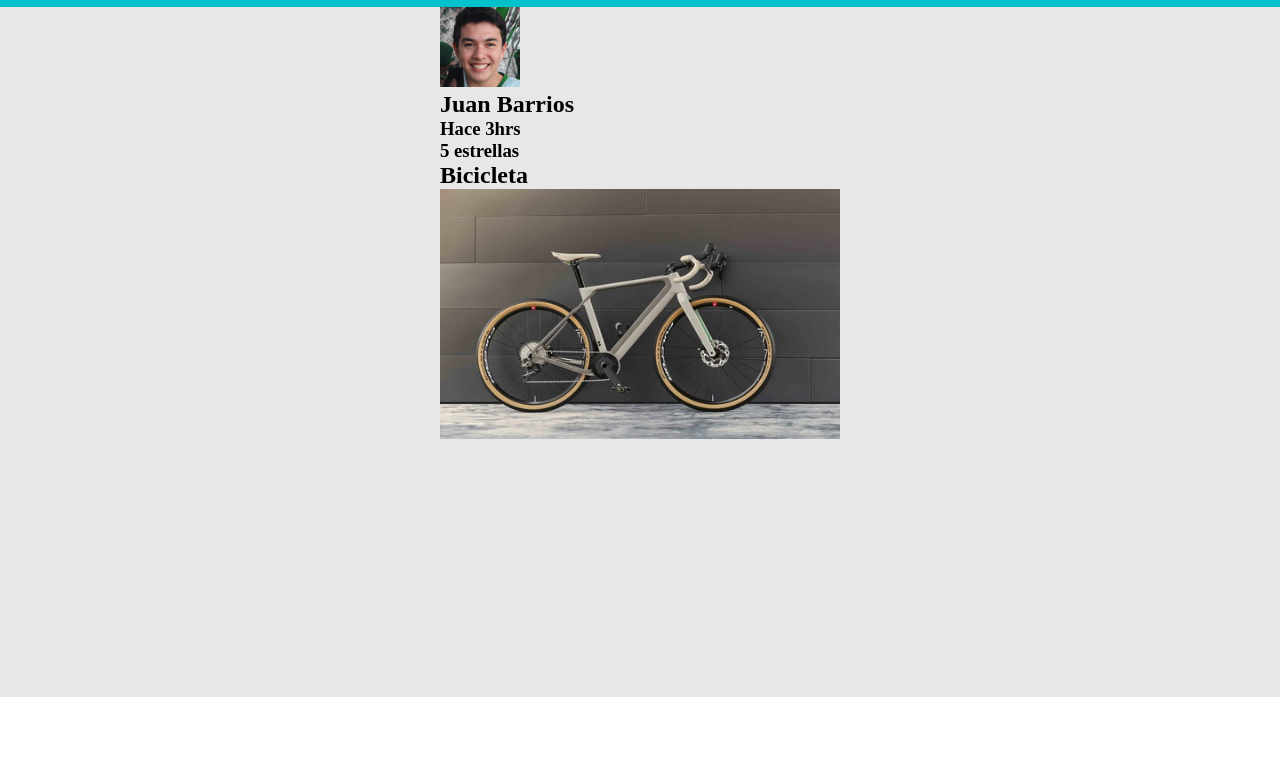
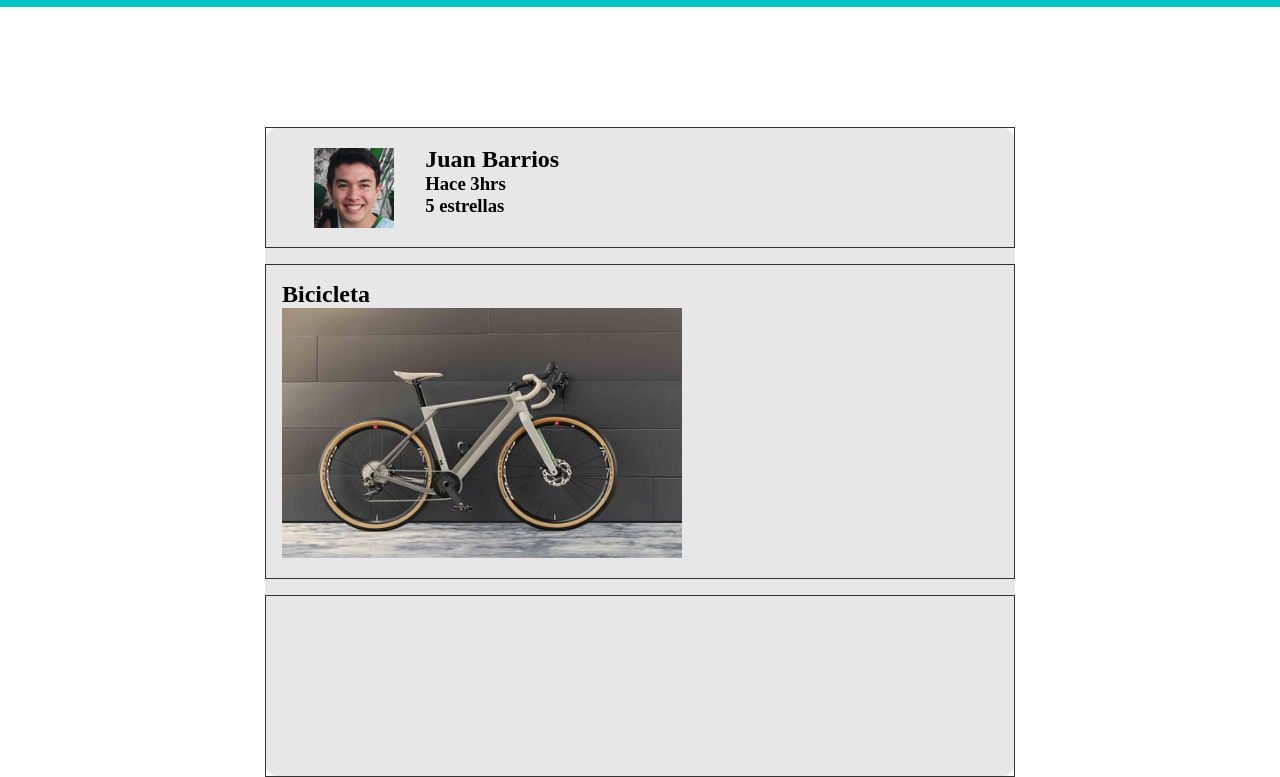
Before and after one commit to aleg001/Merca2-GT, a plain HTML site: page VerProducto/index.html in a window 1280 px wide. Shown: the part 103-880 px from the top of the page. Before the commit the page ends 800 px from the top, so only its background shows below. Drawn offline with Linux system fonts and the light colour scheme.

Commit message:
Corrección de implementación grid y flexbox

```diff
--- a/VerProducto/style.css
+++ b/VerProducto/style.css
@@ -7,7 +7,7 @@
     min-height: 100vh;
     height: 100%;
     width: 100%;
-    background-color: #E7E7E7;
+    background-color: #ffffff;
   }
 
 header {
@@ -38,48 +38,58 @@ section {
     height: 100%;
 }
 
-.container {
+.wrapper {
     display: flex;
     justify-content: center;
-    width: 800px;
-    height: 700px;
+    flex-basis: 1em;
+    /* width: 800px; */
+    height: minmax(700px, auto);
     margin-top: 120px;
     border-radius: 15px;
-    background: rgba(128, 128, 128, 0.541);
+    background: #E7E7E7;
 }
 
-.body-grid {
-    width: 700px;
-    height: 400px;
-    margin-top: 25px;
+.main-grid {
     display: grid;
-    grid-template-columns: 200px 1fr;
-    grid-template-rows: 250px 1fr;
-    grid-template-areas: "vendedor-info" "producto";
+    width: 750px;
+    height: 650px;
+    grid-template-rows: 2fr 4fr 3fr;
+    grid-template-areas: "info-seller" "info-product" "footer";
+    grid-gap: 1em;
 }
 
-.vendedor-info {
-    height:110px;
-    width: 650px;
+.main-grid > div {
+    /* background: #E7E7E7;
+    border:1px solid #333; */
+    padding:1em;
+    border:1px solid #333
 }
 
-.producto {
-    height:350px;
-    width: 650px;
+.seller-info {
+    padding:1em;
+    display: grid;
+    grid-area: info-seller;
+    align-items: center;
+    grid-template-columns: 1fr 4fr;
 }
 
-#foto-perfil {
-    margin-top: 50px;
-}
-
-#foto-producto {
-    display: flex;
+.seller-info > .profile-pic {
+    grid-row: 1/3;
+    display:flex;
     justify-content: center;
 }
 
+.seller-info > .seller-data {
+    display:flex;
+    justify-content: center;
+    flex-direction: column;
+}
+/* .seller-info > div{
+    border:1px solid #333;
+} */
 
 /*
-COLORES
+PALETA DE COLORES
 Azul logo claro: #00C2CB
 Azul logo oscuro: #03A5AD
 Beige: #EDCAA8
```
